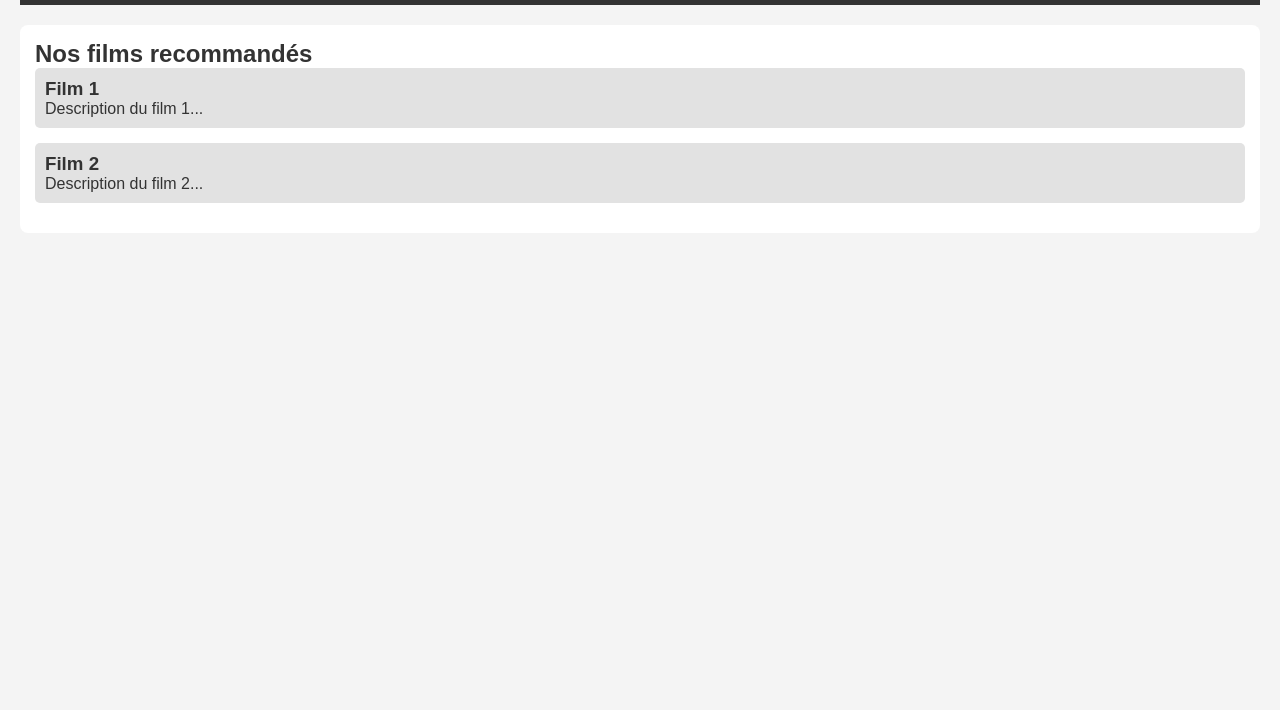
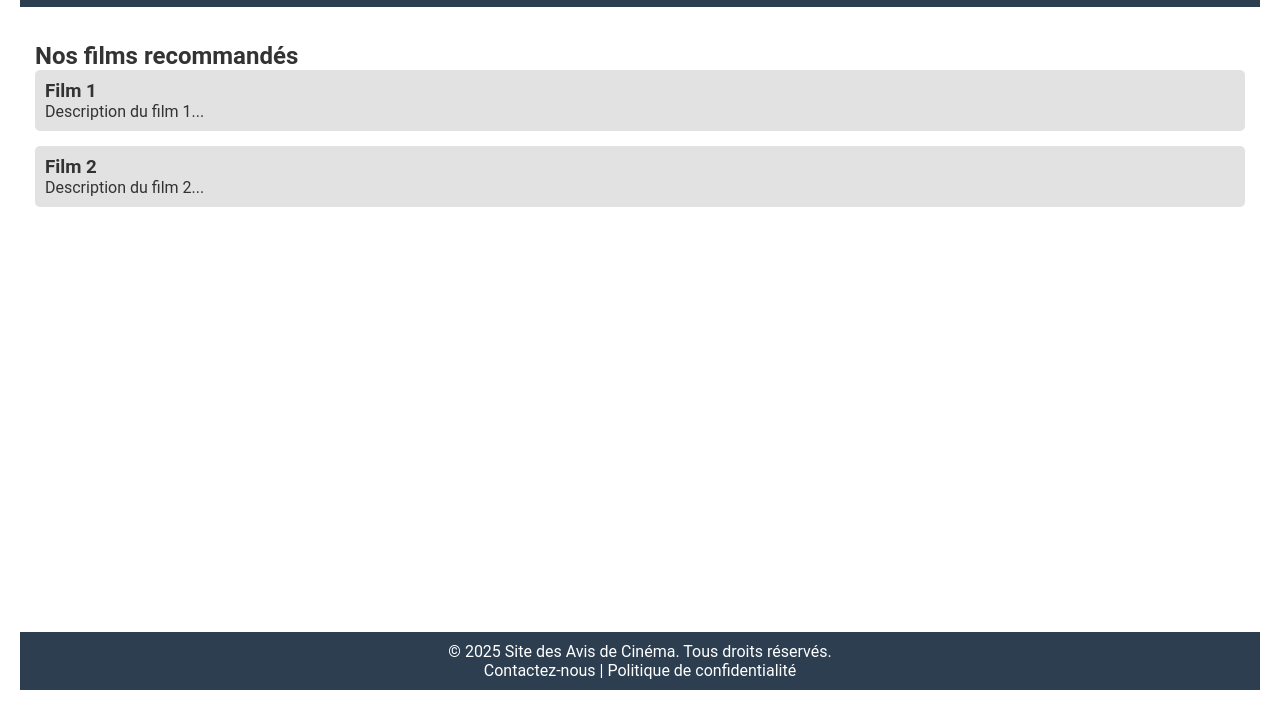
Before and after one commit to Astray63/SiteWeb, a plain HTML site: page sitecinema/index.html in a window 1280 px wide. Shown: the part 90-800 px from the top of the page. Drawn offline with Linux system fonts and the light colour scheme.

Commit message:
Ajout du footer

```diff
--- a/sitecinema/index.html
+++ b/sitecinema/index.html
@@ -28,5 +28,9 @@
             <p>Description du film 2...</p>
         </div>
     </section>
+    <footer>
+        <p>&copy; 2025 Site des Avis de Cinéma. Tous droits réservés.</p>
+        <p><a href="contact.html">Contactez-nous</a> | <a href="privacy.html">Politique de confidentialité</a></p>
+    </footer>
 </body>
 </html>
--- a/sitecinema/style.css
+++ b/sitecinema/style.css
@@ -5,17 +5,32 @@
     box-sizing: border-box;
 }
 
+/* Définition des couleurs */
+:root {
+    --primary-color: #2c3e50;
+    --text-color: #333;
+    --accent-color: #e74c3c;
+    --background-color: #ffffff;
+}
+
 /* Corps de la page */
+html, body {
+    height: 100%; /* Prendre toute la hauteur de l'écran */
+    display: flex;
+    flex-direction: column; /* Positionner les éléments en colonne */
+}
+
 body {
-    font-family: Arial, sans-serif;
-    background-color: #f4f4f4;
-    color: #333;
+    font-family: 'Roboto', sans-serif;
+    background-color: var(--background-color);
+    color: var(--text-color);
     padding: 20px;
+    flex: 1; /* Prendre toute la hauteur disponible */
 }
 
 /* En-tête */
 header {
-    background-color: #333;
+    background-color: var(--primary-color);
     color: white;
     padding: 10px;
     text-align: center;
@@ -41,13 +56,14 @@ nav ul li a {
 
 nav ul li a:hover {
     text-decoration: underline;
+    color: var(--accent-color);
 }
 
 /* Section principale */
 section {
     margin-top: 20px;
     padding: 15px;
-    background-color: white;
+    background-color: var(--background-color);
     border-radius: 8px;
 }
 
@@ -58,3 +74,22 @@ section {
     margin-bottom: 15px;
     border-radius: 5px;
 }
+
+/* Footer */
+footer {
+    background-color: var(--primary-color);
+    color: white;
+    text-align: center;
+    padding: 10px;
+    margin-top: auto; /* Place le footer en bas de la page */
+}
+
+footer a {
+    color: white;
+    text-decoration: none;
+}
+
+footer a:hover {
+    text-decoration: underline;
+    color: var(--accent-color);
+}
```
